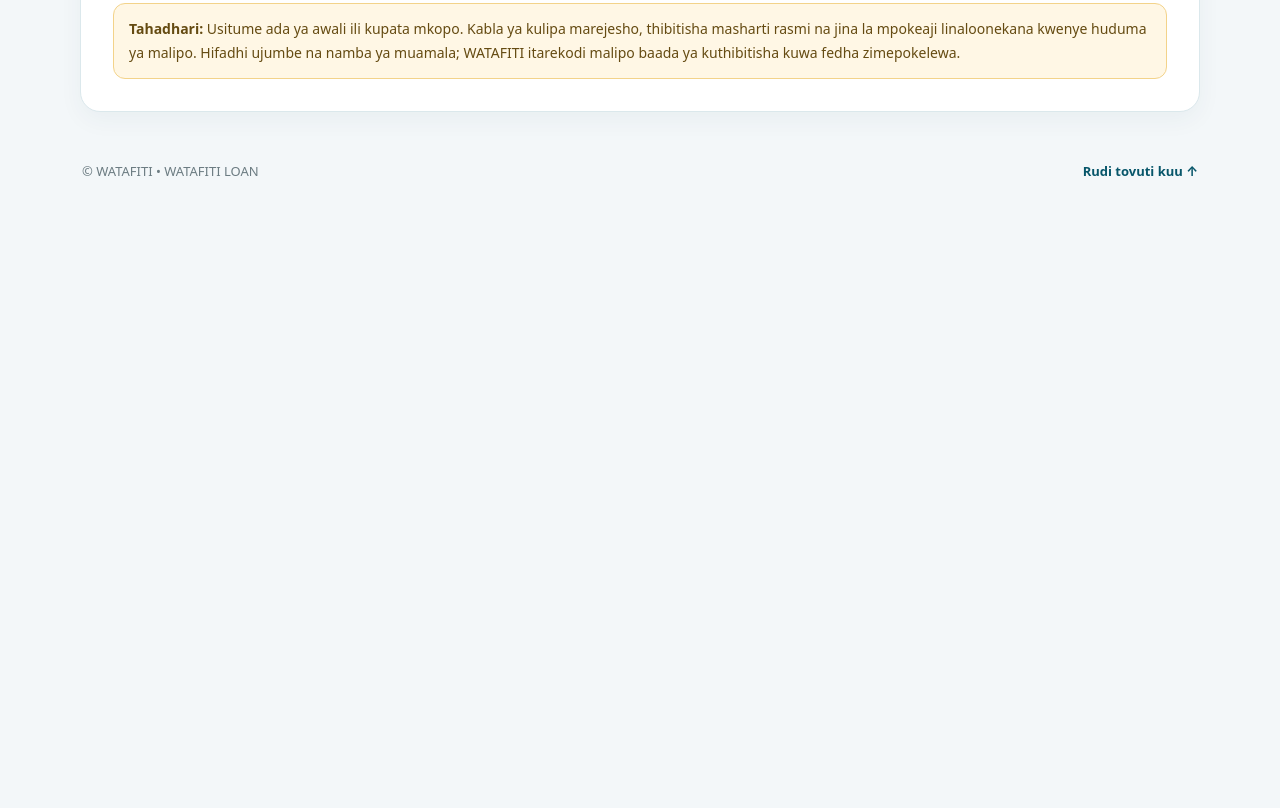
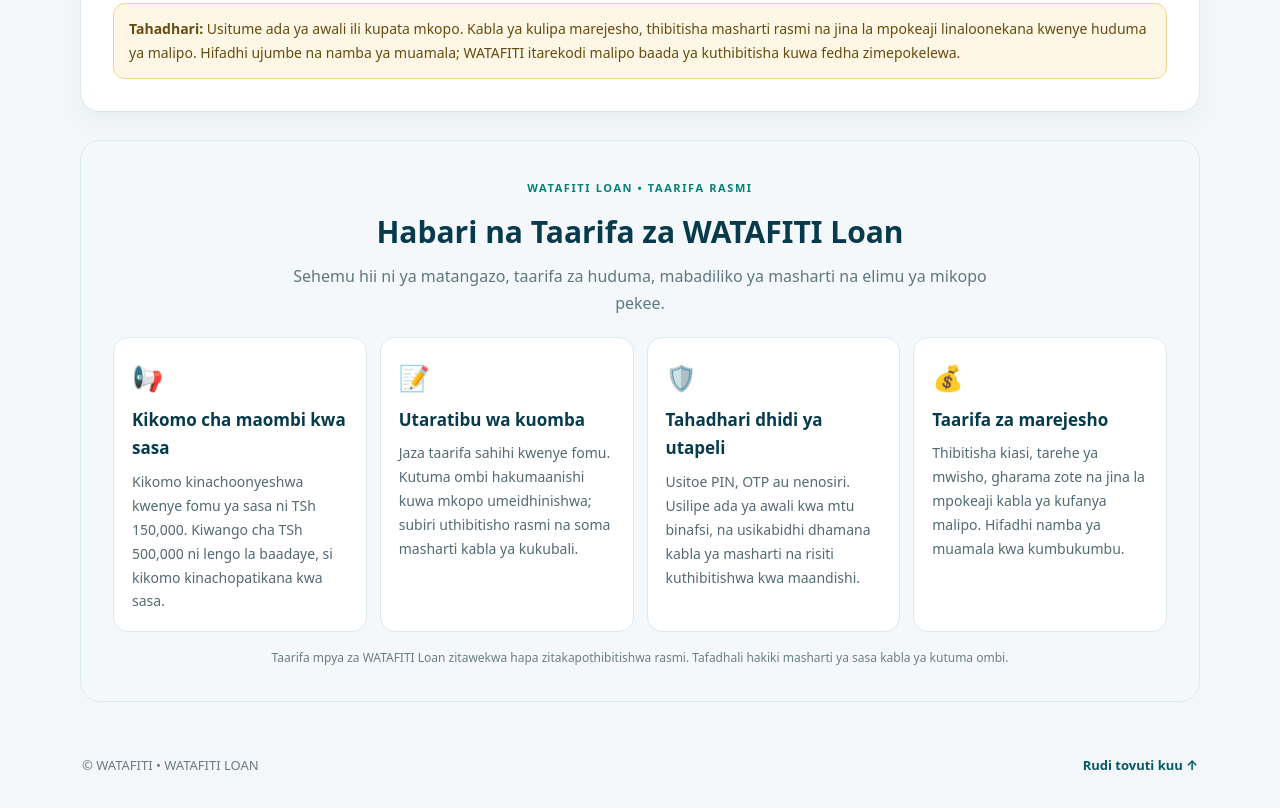
Before and after one commit to murundybaby-boop/Watafiti, a plain HTML site: page emergency-loans.html in a window 1280 px wide. Shown: the part 4774-5582 px from the top of the page. Before the commit the page ends 5030 px from the top, so only its background shows below. Drawn offline with Linux system fonts and the light colour scheme.

Commit message:
Add dedicated WATAFITI Loan news and notices

```diff
--- a/emergency-loans.html
+++ b/emergency-loans.html
@@ -118,6 +118,29 @@
 </article>
 </div>
 <p class="repayment-warning"><strong>Tahadhari:</strong> Usitume ada ya awali ili kupata mkopo. Kabla ya kulipa marejesho, thibitisha masharti rasmi na jina la mpokeaji linaloonekana kwenye huduma ya malipo. Hifadhi ujumbe na namba ya muamala; WATAFITI itarekodi malipo baada ya kuthibitisha kuwa fedha zimepokelewa.</p>
+</section>
+<section class="loan-news" id="habari-loan" aria-labelledby="loan-news-title">
+<style>
+.loan-news{margin:28px 0;padding:clamp(20px,4vw,32px);background:#f4f8fa;border:1px solid #dce9ed;border-radius:20px}
+.loan-news .news-head{text-align:center;max-width:720px;margin:0 auto 20px}
+.loan-news .news-head small{font-size:11px;font-weight:900;letter-spacing:1.6px;color:#087f78}
+.loan-news h2{color:#073b4c;margin:6px 0;font-size:clamp(23px,4vw,30px)}
+.loan-news .news-head p{color:#617780;margin:0}
+.loan-news-grid{display:grid;grid-template-columns:repeat(auto-fit,minmax(min(100%,220px),1fr));gap:13px}
+.loan-news-card{background:#fff;border:1px solid #dce9ed;border-radius:15px;padding:18px}
+.loan-news-card .news-icon{font-size:25px}
+.loan-news-card h3{font-size:17px;color:#073b4c;margin:7px 0}
+.loan-news-card p{font-size:14px;color:#526a73;margin:0}
+.loan-news-foot{font-size:12px;color:#6b7e84;text-align:center;margin:16px 0 0}
+</style>
+<div class="news-head"><small>WATAFITI LOAN • TAARIFA RASMI</small><h2 id="loan-news-title">Habari na Taarifa za WATAFITI Loan</h2><p>Sehemu hii ni ya matangazo, taarifa za huduma, mabadiliko ya masharti na elimu ya mikopo pekee.</p></div>
+<div class="loan-news-grid">
+<article class="loan-news-card"><div class="news-icon">📢</div><h3>Kikomo cha maombi kwa sasa</h3><p>Kikomo kinachoonyeshwa kwenye fomu ya sasa ni TSh 150,000. Kiwango cha TSh 500,000 ni lengo la baadaye, si kikomo kinachopatikana kwa sasa.</p></article>
+<article class="loan-news-card"><div class="news-icon">📝</div><h3>Utaratibu wa kuomba</h3><p>Jaza taarifa sahihi kwenye fomu. Kutuma ombi hakumaanishi kuwa mkopo umeidhinishwa; subiri uthibitisho rasmi na soma masharti kabla ya kukubali.</p></article>
+<article class="loan-news-card"><div class="news-icon">🛡️</div><h3>Tahadhari dhidi ya utapeli</h3><p>Usitoe PIN, OTP au nenosiri. Usilipe ada ya awali kwa mtu binafsi, na usikabidhi dhamana kabla ya masharti na risiti kuthibitishwa kwa maandishi.</p></article>
+<article class="loan-news-card"><div class="news-icon">💰</div><h3>Taarifa za marejesho</h3><p>Thibitisha kiasi, tarehe ya mwisho, gharama zote na jina la mpokeaji kabla ya kufanya malipo. Hifadhi namba ya muamala kwa kumbukumbu.</p></article>
+</div>
+<p class="loan-news-foot">Taarifa mpya za WATAFITI Loan zitawekwa hapa zitakapothibitishwa rasmi. Tafadhali hakiki masharti ya sasa kabla ya kutuma ombi.</p>
 </section>
 <footer class="footer"><span>© WATAFITI • WATAFITI LOAN</span><a href="./index.html">Rudi tovuti kuu ↑</a></footer>
 </main>
```
